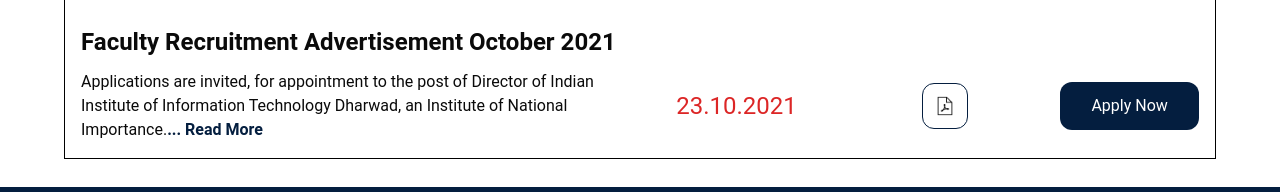
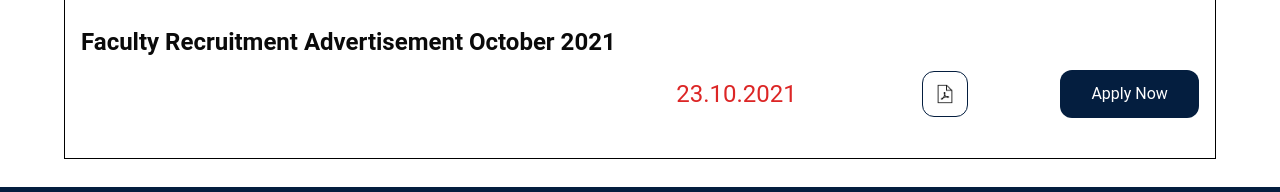
Before and after one commit to Velocity-IIITDWD/iiitdwd.ac.in, a Next.js app: page /careers in a window 1280 px wide. Shown: the part 3487-3679 px from the top of the page. Built offline with nearby package versions, Linux system fonts and the light colour scheme.

Commit message:
changed links of icc and nirf page

```diff
--- a/app/careers/page.tsx
+++ b/app/careers/page.tsx
@@ -76,7 +76,7 @@ const Page = () => {
             </div>
           </div>
         </div>
-        <div className="jobcont lg:border border-black mt-5 w-[90%]">
+        <div className="jobcont pb-6 lg:border border-black mt-5 w-[90%]">
           <div className="hidden lg:block Header bg-dwd-primary text-white border border-black">
             <div className="flex justify-between items-center">
               <div className="title text-2xl py-2 w-1/2 text-center">
--- a/app/icc/page.tsx
+++ b/app/icc/page.tsx
@@ -20,9 +20,9 @@ const page = () => {
 
       <div className="cont flex flex-col items-center min-h-[90vh]">
         <div className="head my-5 font-bold text-center text-2xl md:text-3xl lg:text-5xl">Internal Complaints Committee</div>
-        <Button onClick={() => { openLink('https://iiitdwd.ac.in/docs/sexual-harrassment-of-women-act-and-rules-2013.pdf') }} className=' h-auto text-white text-[11px]  md:text-md lg:text-2xl w-fit my-5 bg-dwd-primary hover:drop-shadow-xl    hover:scale-[1.05] transition' >Sexual harrassment of women act and rules<FileText className='m-2' /></Button>
+        <Button onClick={() => { openLink('/docs/sexual-harrassment-of-women-act-and-rules-2013.pdf') }} className=' h-auto text-white text-[11px]  md:text-md lg:text-2xl w-fit my-5 bg-dwd-primary hover:drop-shadow-xl    hover:scale-[1.05] transition' >Sexual harrassment of women act and rules<FileText className='m-2' /></Button>
         <div className="2btns flex gap-2  lg:gap-16">
-          <Button onClick={() => { openLink('https://iiitdwd.ac.in/docs/Committe-details-for-website.pdf') }} className=' h-auto text-white text-[11px]  md:text-md lg:text-2xl w-max my-5 bg-dwd-primary hover:drop-shadow-xl    hover:scale-[1.05] transition' >Committe details <FileText className='m-2' /></Button>
+          <Button onClick={() => { openLink('/docs/Committe-details-for-website.pdf') }} className=' h-auto text-white text-[11px]  md:text-md lg:text-2xl w-max my-5 bg-dwd-primary hover:drop-shadow-xl    hover:scale-[1.05] transition' >Committe details <FileText className='m-2' /></Button>
           <Button onClick={() => { openLink('mailto:icc@iiitdwd.ac.in') }} className=' h-auto text-white text-[11px]  md:text-md lg:text-2xl w-max my-5 bg-dwd-primary hover:drop-shadow-xl    hover:scale-[1.05] transition' > Contact ICC <Mail className='my-2 mx-3' /></Button>
         </div>
 
--- a/data/jobs.ts
+++ b/data/jobs.ts
@@ -234,7 +234,7 @@ export const jobsdata: jobstype[] =[
   {
     "title": "Faculty Recruitment Advertisement October 2021 ",
     "cat": "faculty",
-    "details": `Applications are invited, for appointment to the post of Director of Indian Institute of Information Technology Dharwad, an Institute of National Importance.`,
+    "details": ``,
     "date": "23.10.2021",
     "GI": "/docs/faculty_recu_2021.pdf",
     "Application": "https://forms.gle/NzWh7wmc5qYGUzam6",
```
Also changed, not shown: data/nirf.ts (+4 -4 lines).
